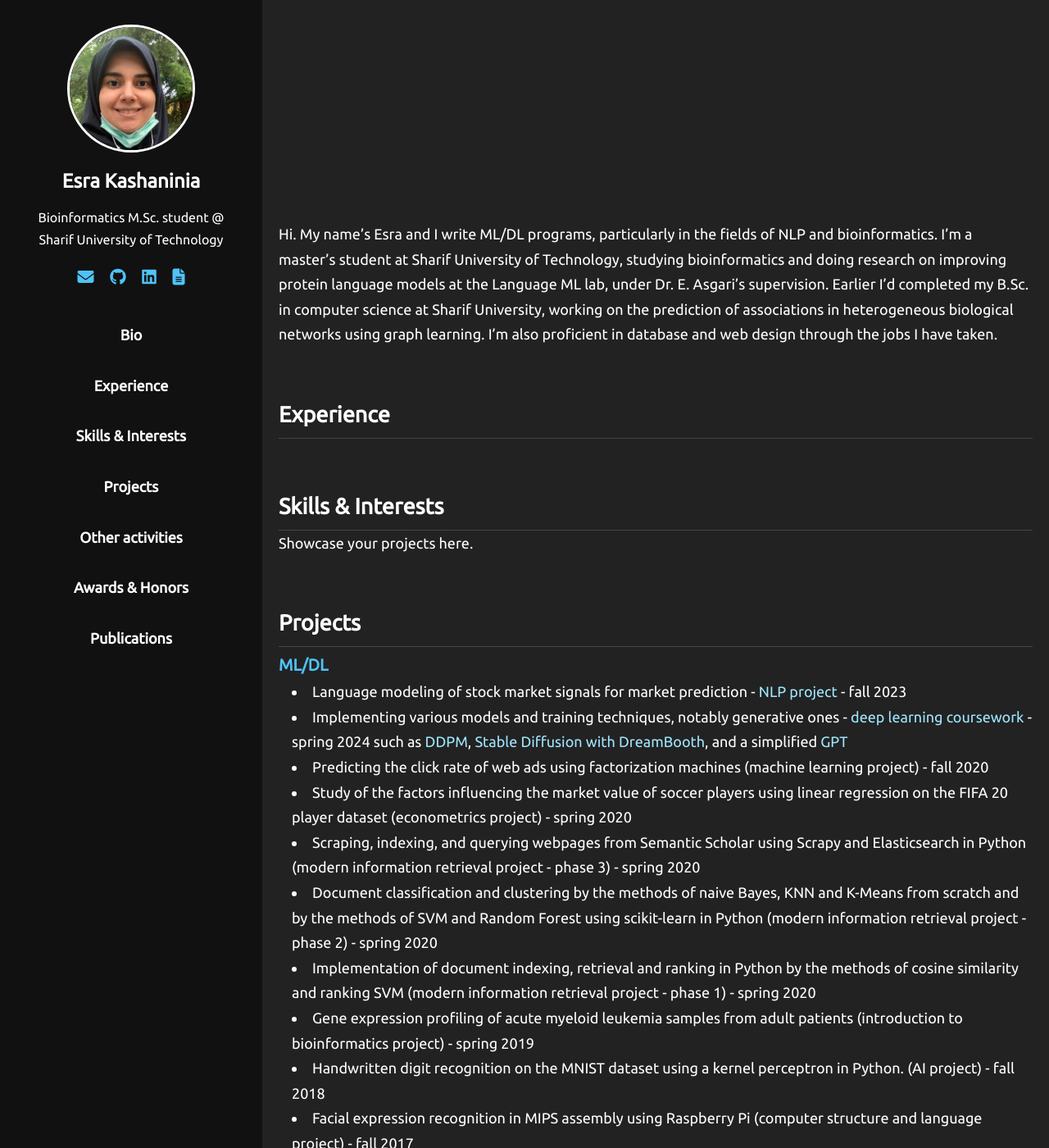
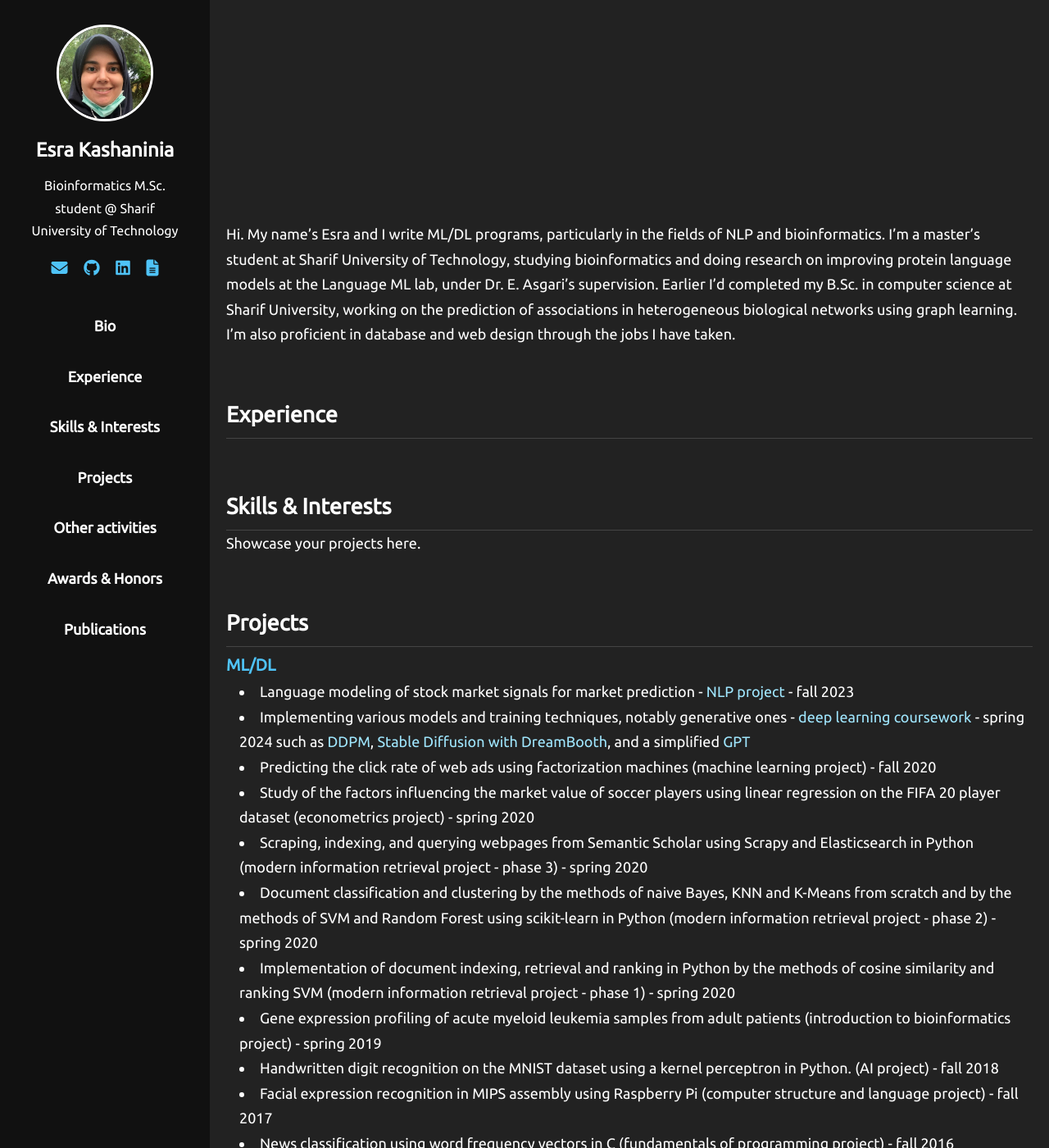
Before and after one commit to Esra-K/Esra-K.github.io, a Jekyll site: the page built from index.md, in a window 1280 px wide and 1400 px high. Shown: the whole window at 82% size. Built offline with Jekyll 4.4.1, drawn with Linux system fonts in a browser that asks for light colours.

Commit message:
narrower sidebar

```diff
--- a/assets/css/style.css
+++ b/assets/css/style.css
@@ -41,7 +41,7 @@ body,
   position: fixed;
   top: 0;
   left: 0;
-  width: 25%;
+  width: 20%;
   height: 100%;
   font-size: 16px;
   /* Match to .main-content or body */
@@ -79,7 +79,7 @@ body,
 }
 
 .main-content {
-  margin-left: 25%;
+  margin-left: 20%;
   /* Match the sidebar width */
   padding: 20px;
   padding-top: 20px;
```
